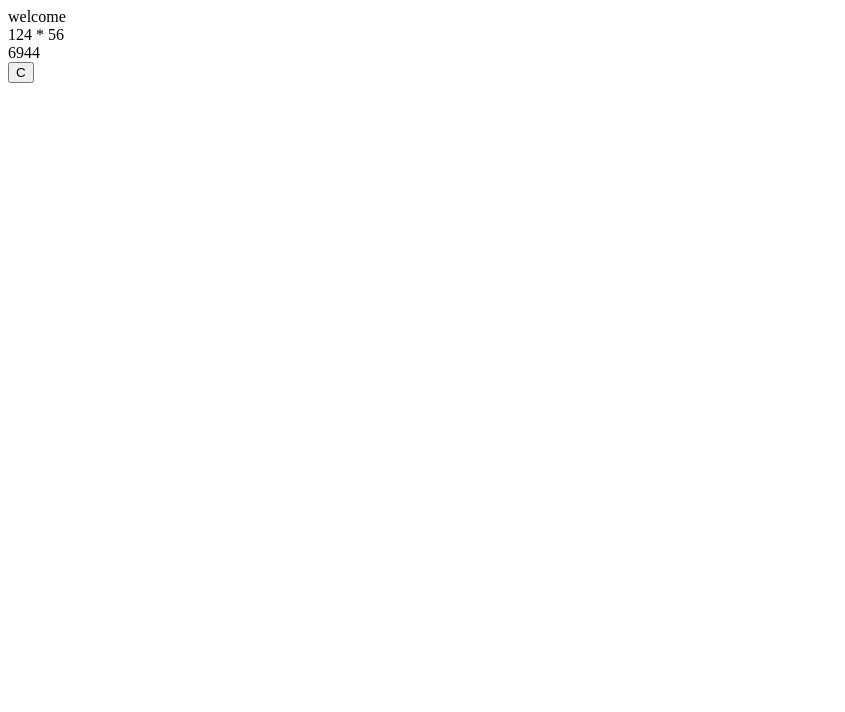
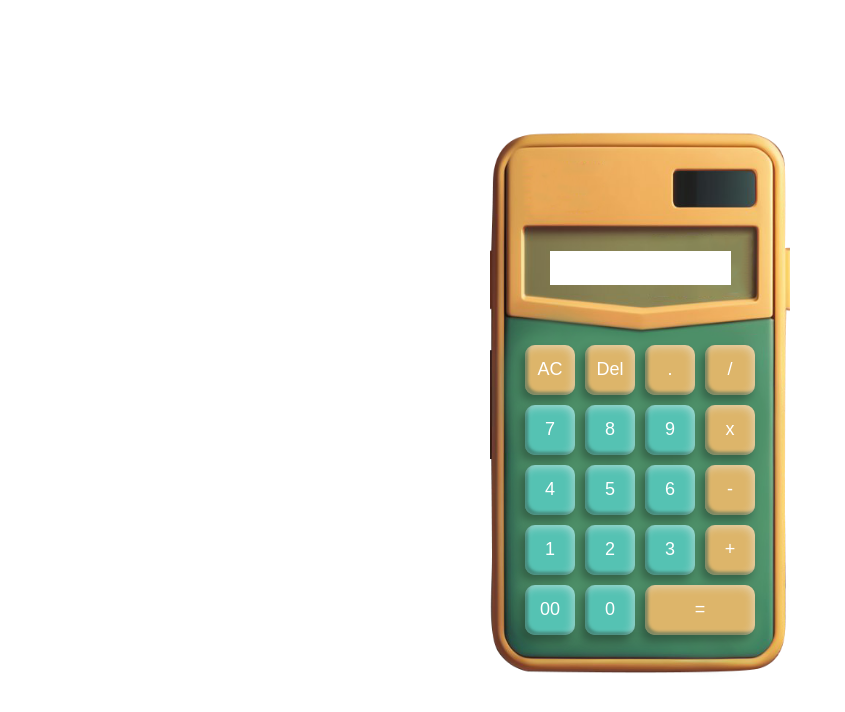
Before and after one commit to Rhishavhere/Calculator, a plain HTML site: page index.html in a window 1280 px wide. Shown: the whole page, without its empty margins (0-845 px from the left). Drawn offline with Linux system fonts and the light colour scheme.

Commit message:
calculator structure

```diff
--- a/index.html
+++ b/index.html
@@ -6,20 +6,49 @@
   <title>Calculator By Rhishav</title>
   <link rel="stylesheet" href="styles/index.css">
 </head>
-<body>
+<body class="body">
+  <div class="container">
 
-  <div class="board">
-
-    <div class="top">
-      <div class="header">welcome</div>
-      <div class="history">124 * 56</div>
-      <div class="result">6944</div>
+    <div class="display">
+      <input type="text" class="display1" name="display1">
+      <input type="text" class="display2" name="display2">
     </div>
 
-    <div class="bottom">
-      <button class="operations">C</button>
+    <div class="keys">
+      <div class="row">
+        <button onclick="clearDisplay()" class="operator-button">AC</button>
+        <button onclick="backspace()" class="operator-button">Del</button>
+        <button onclick="appendToDisplay('.')" class="operator-button">.</button>
+        <button onclick="appendToDisplay('/')" class="operator-button">/</button>
+      </div>
+      <div class="row">
+        <button onclick="appendToDisplay('7')" class="numbers">7</button>
+        <button onclick="appendToDisplay('8')" class="numbers">8</button>
+        <button onclick="appendToDisplay('9')" class="numbers">9</button>
+        <button onclick="appendToDisplay('*')" class="operator-button">x</button>
+      </div>
+      <div class="row">
+        <button onclick="appendToDisplay('4')" class="numbers">4</button>
+        <button onclick="appendToDisplay('5')" class="numbers">5</button>
+        <button onclick="appendToDisplay('6')" class="numbers">6</button>
+        <button onclick="appendToDisplay('-')" class="operator-button">-</button>
+      </div>
+      <div class="row">
+        <button onclick="appendToDisplay('1')" class="numbers">1</button>
+        <button onclick="appendToDisplay('2')" class="numbers">2</button>
+        <button onclick="appendToDisplay('3')" class="numbers">3</button>
+        <button onclick="appendToDisplay('+')" class="operator-button">+</button>
+      </div>
+      <div class="row">
+        <button onclick="appendToDisplay('00')" class="numbers">00</button>
+        <button onclick="appendToDisplay('0')" class="numbers">0</button>
+        <button onclick="calculate()" id="equals" class="operator-button">=</button>
+      </div>
     </div>
+
   </div>
+
+  <script src="index.js"></script>
 
 </body>
 </html>
--- a/styles/index.css
+++ b/styles/index.css
@@ -0,0 +1,82 @@
+.body{
+  margin:0;
+  padding:0;
+  box-sizing : border-box;
+  display:flex;
+  justify-content: center;
+  align-items: center;
+  height:100vh;
+}
+
+.container{
+  width:300px;
+  height:600px;
+  background-image: url("../images/calculator.png");
+  background-size: 750px 850px;
+  background-repeat: no-repeat;
+  background-position: center;
+  display:flex;
+  flex-direction: column;
+  align-items: center;
+  justify-content: center;
+}
+.display{
+  display:flex;
+  flex-direction: column;
+  margin-top:85px;
+}
+.display input{
+  text-align:end;
+  border:none;
+  /* background-color:rgba(255, 255, 255, 0); */
+}
+.keys{
+  display:flex;
+  flex-direction: column;
+  padding-top:60px;
+  gap:10px;
+}
+.row{
+  display:flex;
+  justify-content: space-between;
+  gap:10px;
+}
+.numbers{
+  width:50px;
+  height:50px;
+  font-size:18px;
+  color:white;
+  border:none;
+  border-radius:10px;
+  background-color: rgb(85, 194, 179);
+  box-shadow: inset rgba(238, 238, 238, 0.54) -2px 2px  8px,
+  inset rgba(18, 71, 54, 0.54) 3px -3px  3px,
+   rgba(0, 0, 0, 0.3) -4px 6px 8px;
+  transition: 0.1s;
+}
+.numbers:active{
+  box-shadow: inset rgba(238, 238, 238, 0.54) -2px 2px  8px,
+  inset rgba(18, 71, 54, 0.54) 3px -3px  3px,
+   rgba(36, 36, 36, 0.84) -3px 3px 4px;
+}
+.operator-button{
+  width:50px;
+  height:50px;
+  font-size:18px;
+  color:white;
+  border:none;
+  border-radius:10px;
+  background-color: rgb(221, 181, 106);
+  box-shadow: inset rgba(238, 238, 238, 0.54) -2px 2px  8px,
+  inset rgba(18, 71, 54, 0.54) 3px -3px  3px,
+   rgba(0, 0, 0, 0.3) -4px 6px 8px;
+  transition: 0.1s;
+}
+.operator-button:active{
+  box-shadow: inset rgba(238, 238, 238, 0.54) -2px 2px  8px,
+  inset rgba(18, 71, 54, 0.54) 3px -3px  3px,
+   rgba(36, 36, 36, 0.84) -3px 3px 4px;
+}
+#equals{
+  flex:2;
+}
```
Also changed, not shown: images/calculator.png (added).
